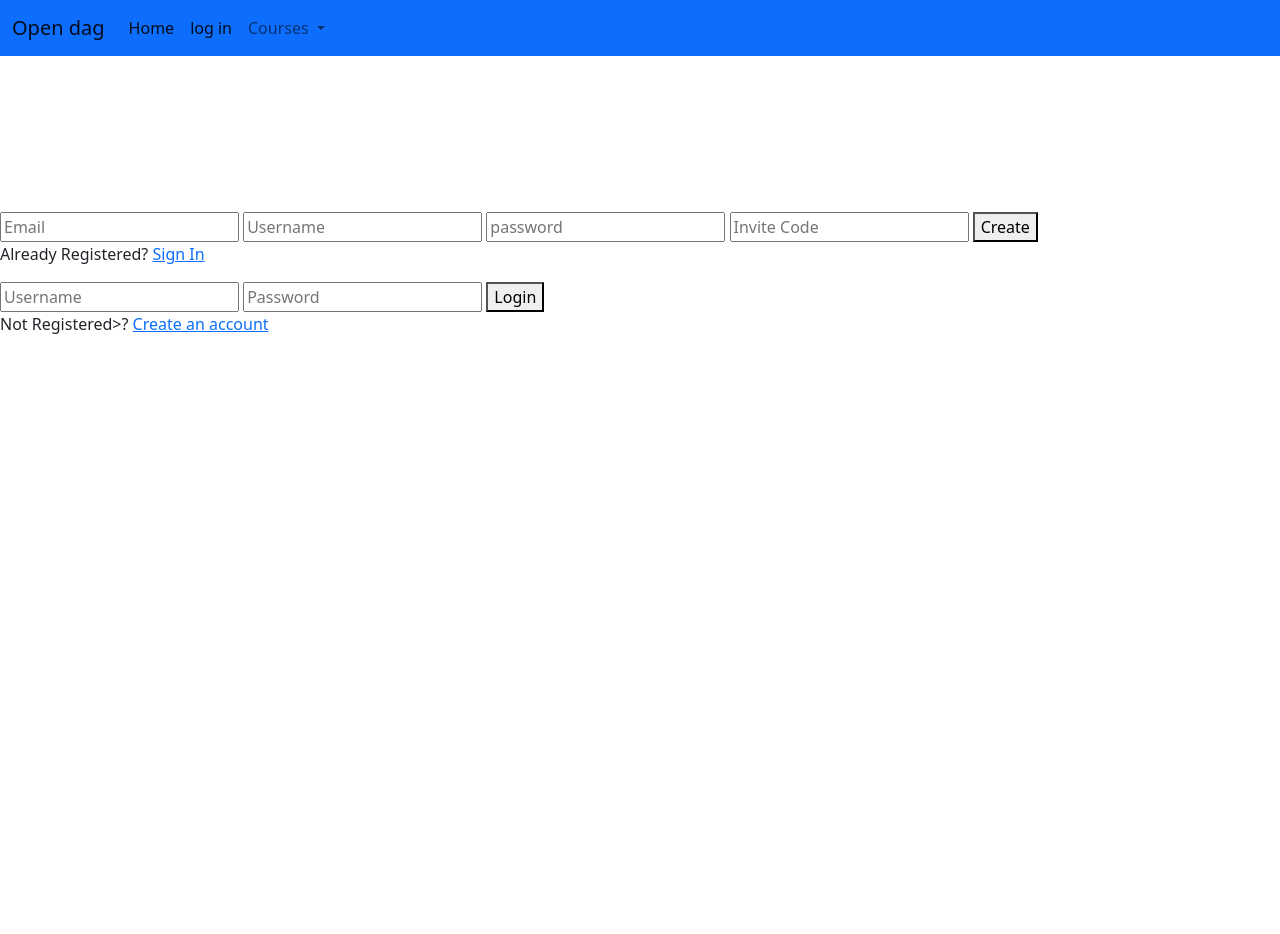
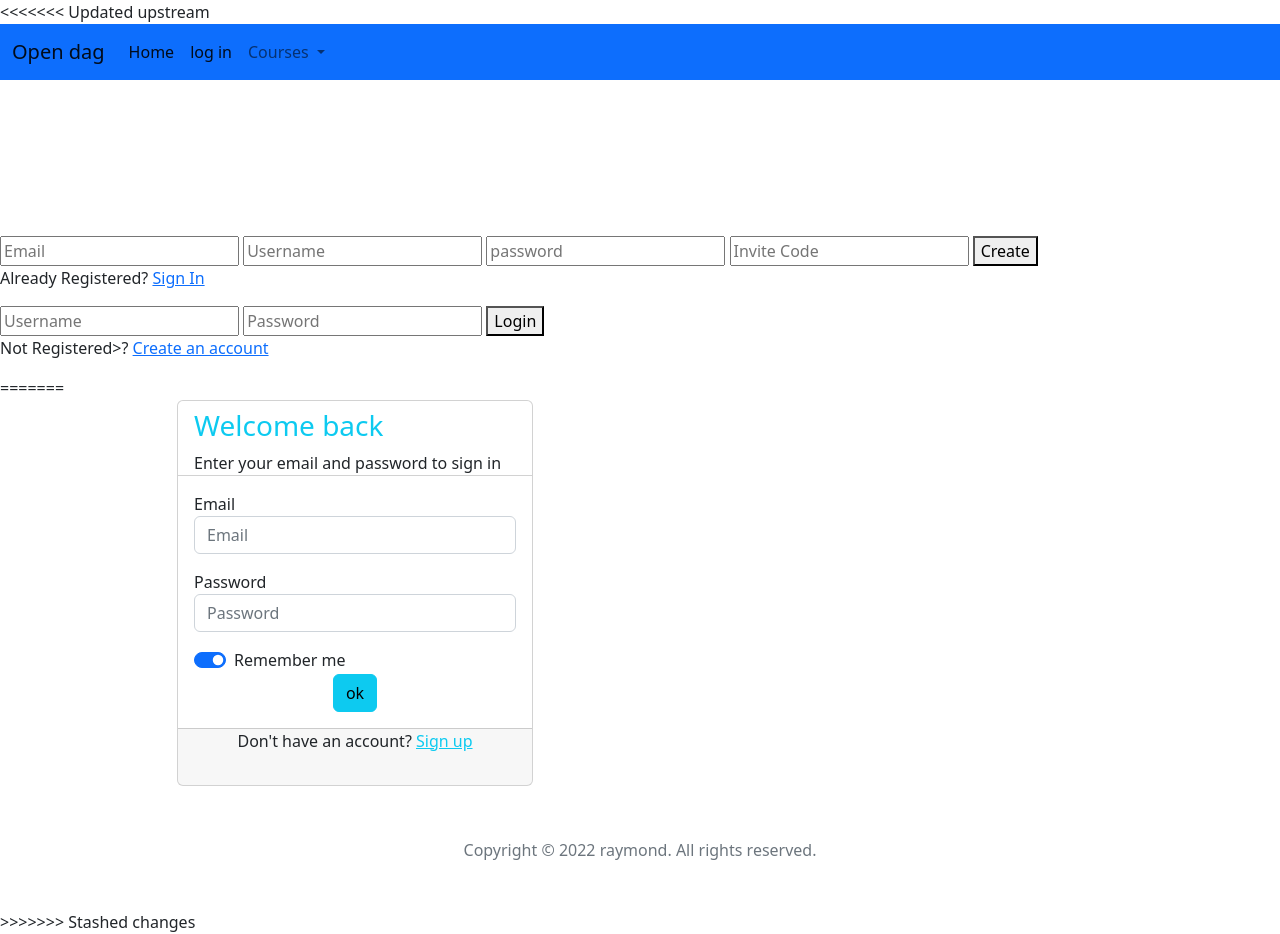
Before and after one commit to PHPMADEZ/open-dag-project, a PHP site: page /login.php in a window 1280 px wide. Before the commit the page ends 334 px from the top, so only its background shows below. Run offline with PHP 8.4, Linux system fonts and the light colour scheme; a map, chart or similar area stays blank; some libraries are stand-ins or nearby versions; grey boxes are pictures that could not be loaded.

Commit message:
More erors

```diff
--- a/views/login.php
+++ b/views/login.php
@@ -7,6 +7,7 @@
     <link href="https://cdn.jsdelivr.net/npm/bootstrap@5.2.1/dist/css/bootstrap.min.css" rel="stylesheet" integrity="sha384-iYQeCzEYFbKjA/T2uDLTpkwGzCiq6soy8tYaI1GyVh/UjpbCx/TYkiZhlZB6+fzT" crossorigin="anonymous">
   </head>
 
+<<<<<<< Updated upstream
 <body>
 
 <nav class="navbar navbar-expand-lg bg-primary">
@@ -63,3 +64,117 @@
 <script src="https://cdn.jsdelivr.net/npm/bootstrap@5.2.1/dist/js/bootstrap.bundle.min.js" integrity="sha384-u1OknCvxWvY5kfmNBILK2hRnQC3Pr17a+RTT6rIHI7NnikvbZlHgTPOOmMi466C8" crossorigin="anonymous"></script>
 </body>
 </html>
+=======
+<!DOCTYPE html>
+<html lang="en">
+
+<head>
+  <meta charset="utf-8" />
+  <meta name="viewport" content="width=device-width, initial-scale=1, shrink-to-fit=no">
+  <link rel="apple-touch-icon" sizes="76x76" href="../assets/img/apple-icon.png">
+  <link rel="icon" type="image/png" href="../assets/img/favicon.png">
+  <title>
+    Sign in page
+  </title>
+  <!--     Fonts and icons     -->
+  <link href="https://fonts.googleapis.com/css?family=Open+Sans:300,400,600,700" rel="stylesheet" />
+  <!-- Nucleo Icons -->
+  <link href="../assets/css/nucleo-icons.css" rel="stylesheet" />
+  <link href="../assets/css/nucleo-svg.css" rel="stylesheet" />
+  <!-- Font Awesome Icons -->
+  <script src="https://kit.fontawesome.com/42d5adcbca.js" crossorigin="anonymous"></script>
+  <link href="../assets/css/nucleo-svg.css" rel="stylesheet" />
+  <!-- CSS Files -->
+  <link id="pagestyle" href="../assets/css/soft-ui-dashboard.css?v=1.0.6" rel="stylesheet" />
+</head>
+
+<body class="">
+
+  <main class="main-content  mt-0">
+    <section>
+      <div class="page-header min-vh-75">
+        <div class="container">
+          <div class="row">
+            <div class="col-xl-4 col-lg-5 col-md-6 d-flex flex-column mx-auto">
+              <div class="card card-plain mt-8">
+                <div class="card-header pb-0 text-left bg-transparent">
+                  <h3 class="font-weight-bolder text-info text-gradient">Welcome back</h3>
+                  <p class="mb-0">Enter your email and password to sign in</p>
+                </div>
+
+                <div class="card-body">
+                  <form action="../app/incl/login.inc.php" method="POST">
+                    <label>Email</label>
+                    <div class="mb-3">
+                      <input type="username" class="form-control" name="uid" placeholder="Email" aria-label="Email" aria-describedby="email-addon">
+                    </div>
+                    <label>Password</label>
+                    <div class="mb-3">
+                      <input type="password" class="form-control" name="pwd" placeholder="Password" aria-label="Password" aria-describedby="password-addon">
+                    </div>
+                    <div class="form-check form-switch">
+                      <input class="form-check-input" type="checkbox" id="rememberMe" checked="">
+                      <label class="form-check-label" for="rememberMe">Remember me</label>
+                    </div>
+                    <div class="text-center">
+                      <button class="btn btn-info" name="submit">ok</button>
+                    </div>
+                  </form>
+                </div>
+
+
+                <div class="card-footer text-center pt-0 px-lg-2 px-1">
+                  <p class="mb-4 text-sm mx-auto">
+                    Don't have an account?
+                    <a href="../pages/sign-up.php" class="text-info text-gradient font-weight-bold">Sign up</a>
+                  </p>
+                </div>
+              </div>
+            </div>
+            <div class="col-md-6">
+              <div class="oblique position-absolute top-0 h-100 d-md-block d-none me-n8">
+                <div class="oblique-image bg-cover position-absolute fixed-top ms-auto h-100 z-index-0 ms-n6" style="background-image:url('../assets/img/jesus.jpg')"></div>
+              </div>
+            </div>
+          </div>
+        </div>
+      </div>
+    </section>
+  </main>
+  <!-- -------- START FOOTER 3 w/ COMPANY DESCRIPTION WITH LINKS & SOCIAL ICONS & COPYRIGHT ------- -->
+  <footer class="footer py-5">
+    <div class="container">
+      <div class="row">
+        <div class="col-8 mx-auto text-center mt-1">
+          <p class="mb-0 text-secondary">
+            Copyright © <script>
+              document.write(new Date().getFullYear())
+            </script> raymond. All rights reserved.
+          </p>
+        </div>
+      </div>
+    </div>
+  </footer>
+  <!-- -------- END FOOTER 3 w/ COMPANY DESCRIPTION WITH LINKS & SOCIAL ICONS & COPYRIGHT ------- -->
+  <!--   Core JS Files   -->
+  <script src="../assets/js/core/popper.min.js"></script>
+  <script src="../assets/js/core/bootstrap.min.js"></script>
+  <script src="../assets/js/plugins/perfect-scrollbar.min.js"></script>
+  <script src="../assets/js/plugins/smooth-scrollbar.min.js"></script>
+  <script>
+    var win = navigator.platform.indexOf('Win') > -1;
+    if (win && document.querySelector('#sidenav-scrollbar')) {
+      var options = {
+        damping: '0.5'
+      }
+      Scrollbar.init(document.querySelector('#sidenav-scrollbar'), options);
+    }
+  </script>
+  <!-- Github buttons -->
+  <script async defer src="https://buttons.github.io/buttons.js"></script>
+  <!-- Control Center for Soft Dashboard: parallax effects, scripts for the example pages etc -->
+  <script src="../assets/js/soft-ui-dashboard.min.js?v=1.0.6"></script>
+</body>
+
+</html>
+>>>>>>> Stashed changes
```
Also changed, not shown: open-dag-project.sql (added, +83 -0 lines).
